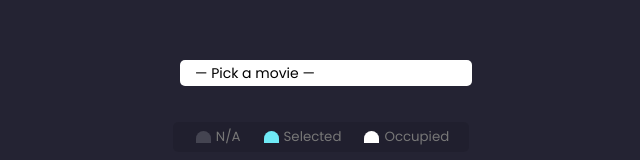
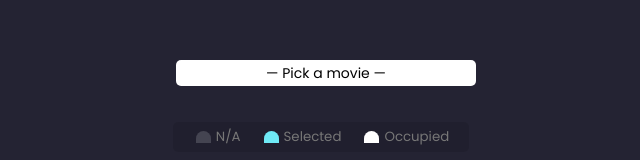
Before and after one commit to hampustech/cinema-booking-react, a React (Vite) app: page / in a window 1280 px wide. Shown: the part 160-320 px from the top of the page, without its empty margins (319-959 px from the left). Built offline with nearby package versions, Linux system fonts and the light colour scheme; data requests are answered from the project's data file.

Commit message:
Updated dropdown menu

```diff
--- a/src/App.css
+++ b/src/App.css
@@ -8,11 +8,19 @@
   border-radius: 5px;
   font-size: 14px;
   font-family: inherit;
+  width: 300px;
+  min-width: 300px;
+  text-align: center;
+  text-align-last: center;
   margin-left: 10px;
   padding: 5px 15px;
   -moz-appearance: none;
   -webkit-appearance: none;
   appearance: none;
+}
+
+.movie-container select option:first-child {
+  text-align: center;
 }
 
 .container {
--- a/src/components/MovieSelect.jsx
+++ b/src/components/MovieSelect.jsx
@@ -8,12 +8,10 @@ export default function MovieSelect({ movies, selectedPrice, onPriceChange}) {
         value={selectedPrice}
         onChange={(e) => onPriceChange(Number(e.target.value))}
         >
-          <option value= "" disabled>
+          <option value= "" disabled hidden>
             — Pick a movie —
           </option>
 
-
-          {/* {Array.isArray(movies) &&  */}
             {movies.map((movie, index) => (
               <option key={index} value={movie.price}>
                 {movie.title} (${movie.price})
```
Also changed, not shown: src/App.jsx (+0 -8 lines), 4 other files (tests, documents, lock files or other folders).
